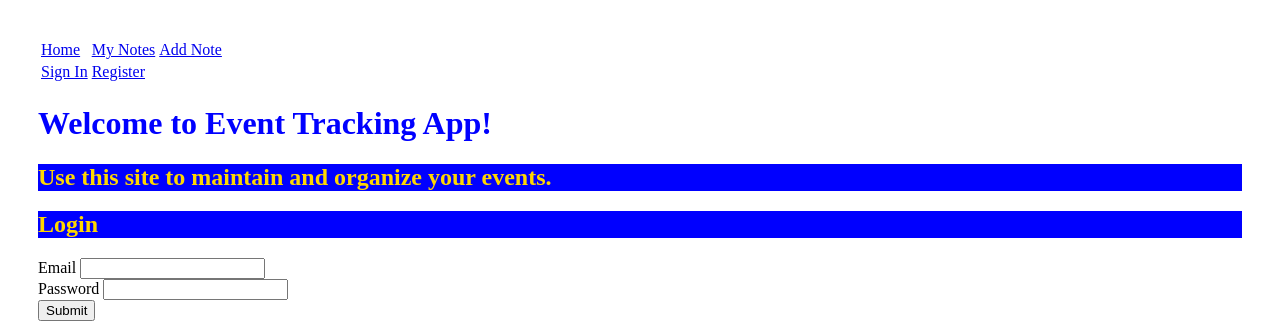
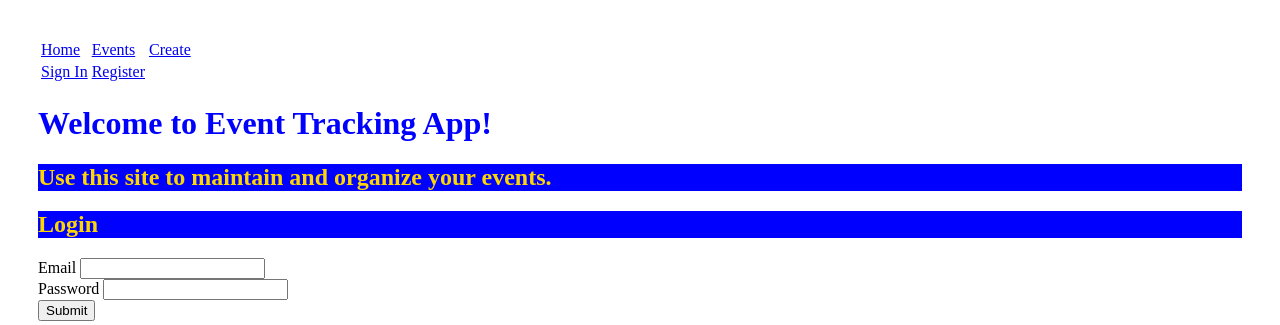
Before and after one commit to telsitamuzi/PythonApp, a Flask app: template templates/login.html in a window 1280 px wide. Shown: the top 325 px of the page. Run offline with Flask 2, Linux system fonts and the light colour scheme; the template is opened without the code that fills it, so the values that code supplies are empty, except form fields; form fields are guessed from the names that the template uses.

Commit message:
removed all references to Note

```diff
--- a/templates/login.html
+++ b/templates/login.html
@@ -12,8 +12,8 @@
                 <table>
                     <tr>
                         <td><a href="{{ url_for('index') }}"> Home</a></td>
-                        <td><a href="{{ url_for('get_notes') }}"> My Notes</a></td>
-                        <td><a href="{{ url_for('new_note') }}">Add Note</a></td>
+                        <td><a href="{{ url_for('get_events') }}">Events</a></td>
+                        <td><a href="{{ url_for('new_event') }}">Create</a></td>
                     </tr>
                     {% if user %}
                     <tr>
```
